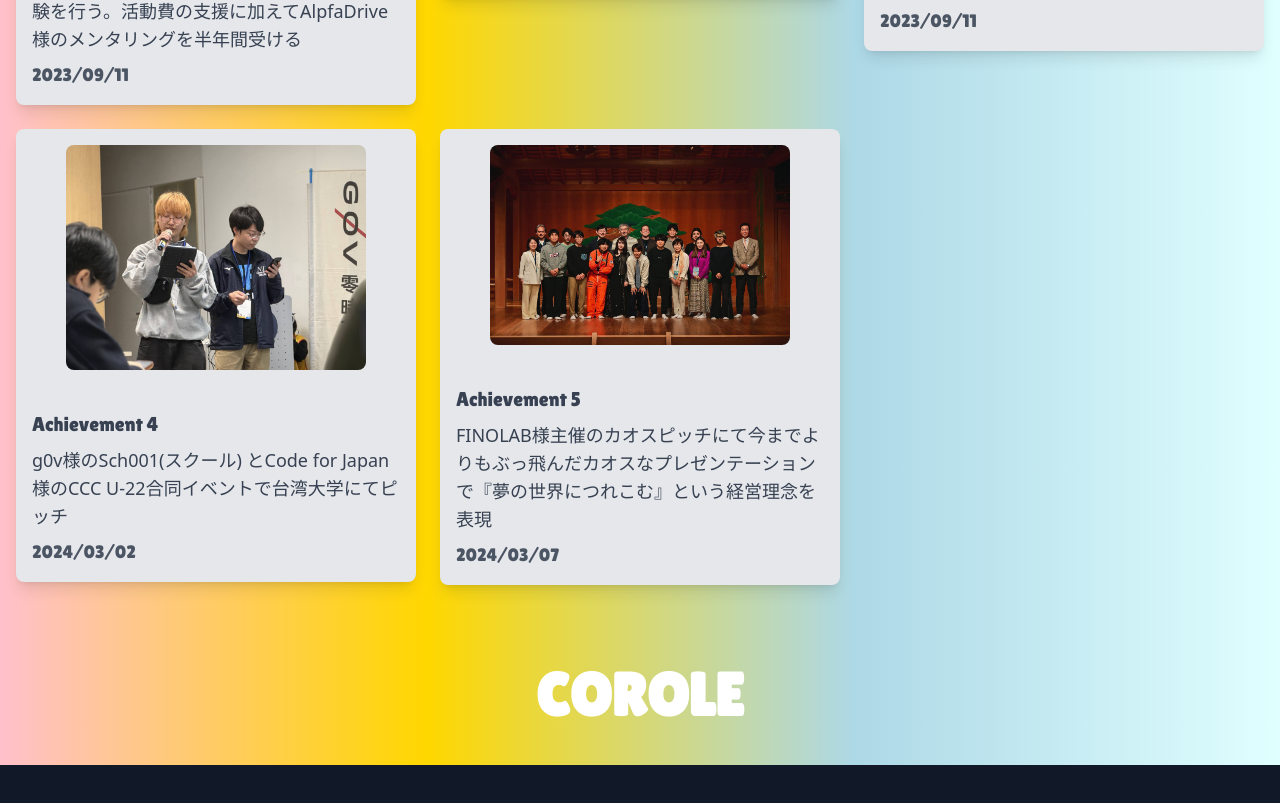
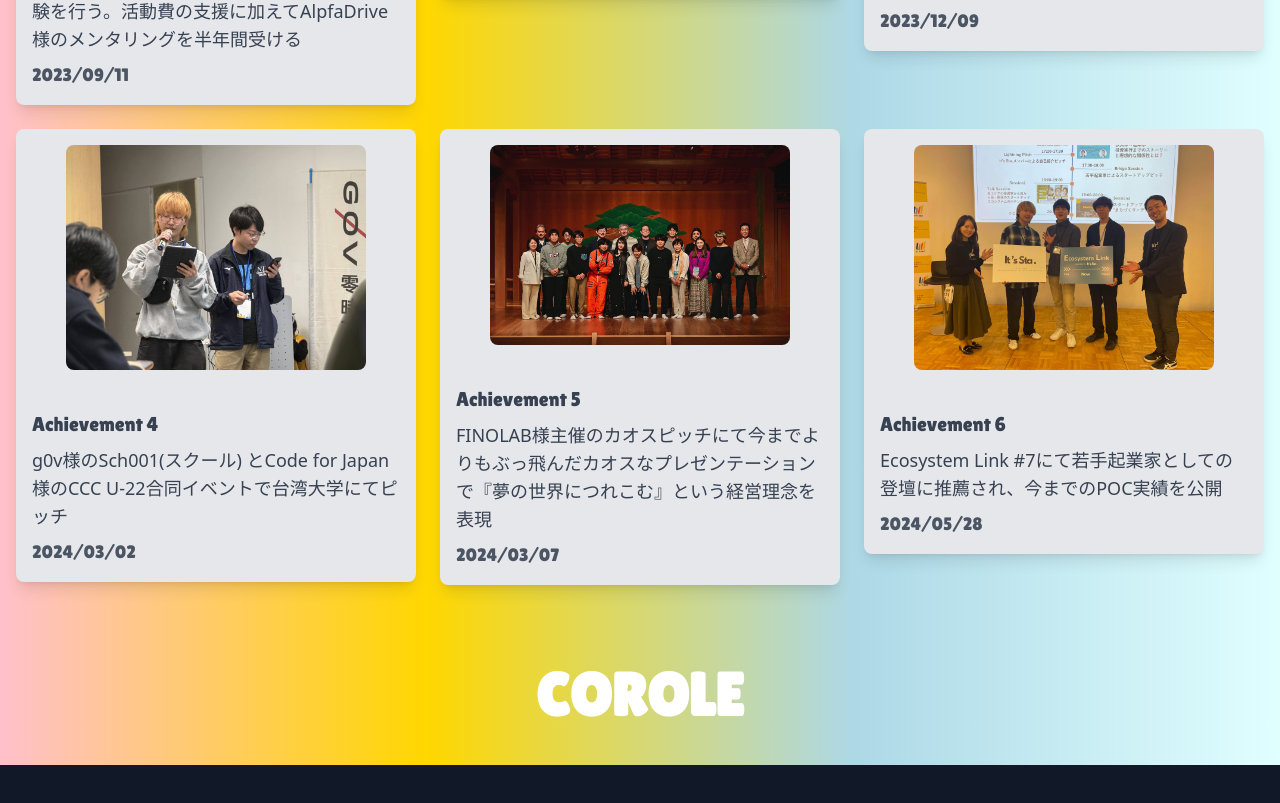
Before and after one commit to COROLE/home_page, a Next.js app: page /about in a window 1280 px wide. Shown: the part 1310-2113 px from the top of the page. Built offline with nearby package versions, Linux system fonts and the light colour scheme.

Commit message:
change: 実績の追加と修正

```diff
--- a/components/TrackRecord.tsx
+++ b/components/TrackRecord.tsx
@@ -6,9 +6,10 @@ import Image from 'next/image';
 const achievements = [
   { id: 1, title: 'Achievement 1', day: '2023/09/11', description: '関西大学HACK-Academyの起業プログラム、イノベーションキャンプに参加し、事業の価値創造、ターゲット仮説をブラッシュアップし、インキュベーションプログラムで実証実験を行う。活動費の支援に加えてAlpfaDrive様のメンタリングを半年間受ける', image: '/event/kandai.jpg', reverse: false },
   { id: 2, title: 'Achievement 2', day: '2023/10/08', description: 'Code for Japan様が主催するCCC U-22の大会でCode for Japan賞・Salesforce賞を獲得', image: '/event/ccc.jpg', reverse: true },
-  { id: 3, title: 'Achievement 3', day: '2023/09/11', description: 'Skyland Ventures様主催の荒波23秋のイベントで総合優秀賞・Skyland Ventures賞・Buisiness賞を受賞', image: '/event/aranami.jpeg', reverse: false },
+  { id: 3, title: 'Achievement 3', day: '2023/12/09', description: 'Skyland Ventures様主催の荒波23秋のイベントで総合優秀賞・Skyland Ventures賞・Buisiness賞を受賞', image: '/event/aranami.jpeg', reverse: false },
   { id: 4, title: 'Achievement 4', day: '2024/03/02', description: 'g0v様のSch001(スクール) とCode for Japan様のCCC U-22合同イベントで台湾大学にてピッチ', image: '/event/taiwan.jpg', reverse: true },
-  { id: 5, title: 'Achievement 5', day: '2024/03/07', description: 'FINOLAB様主催のカオスピッチにて今までよりもぶっ飛んだカオスなプレゼンテーションで『夢の世界につれこむ』という経営理念を表現', image: '/event/chaos.jpg', reverse: false }
+  { id: 5, title: 'Achievement 5', day: '2024/03/07', description: 'FINOLAB様主催のカオスピッチにて今までよりもぶっ飛んだカオスなプレゼンテーションで『夢の世界につれこむ』という経営理念を表現', image: '/event/chaos.jpg', reverse: false },
+  { id: 6, title: 'Achievement 6', day: '2024/05/28', description: 'Ecosystem Link #7にて若手起業家としての登壇に推薦され、今までのPOC実績を公開', image: '/event/ecosystem_link.JPG', reverse: true }
 ];
 
 const TrackRecord = () => {
```
Also changed, not shown: public/event/ecosystem_link.JPG (added).
